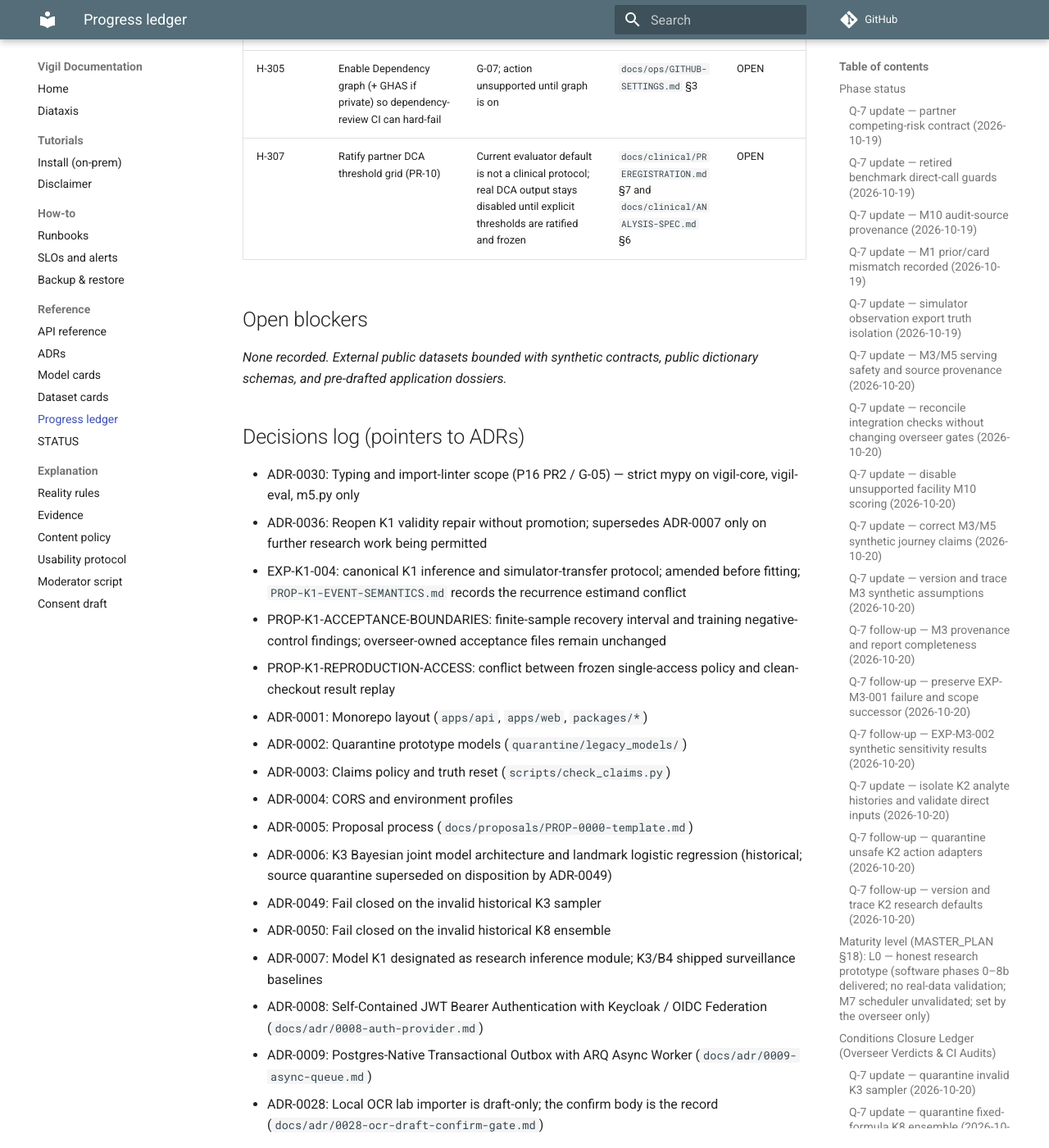
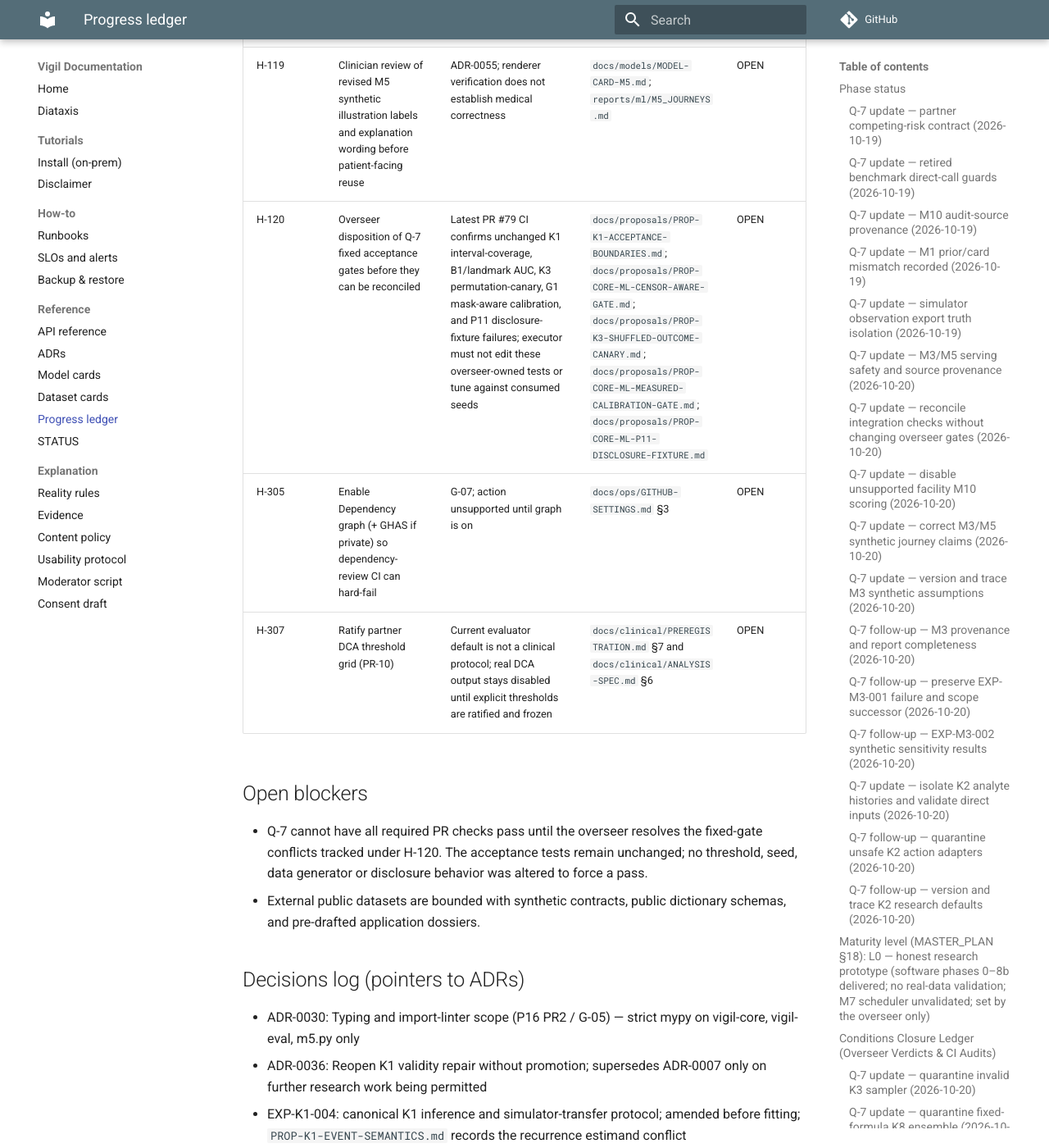
Before and after one commit to gasthecreator/vigil, an MkDocs documentation site: the page built from docs/PROGRESS.md, in a window 1280 px wide and 1400 px high, scrolled down 35925 px. Shown: the whole window at 82% size. Built offline with MkDocs 1.6.1 and Material for MkDocs 9.7.7, drawn with Linux system fonts in a browser that asks for light colours; comment, search, counter and statistics services are not loaded; some of the changed text lies outside the part shown.

Commit message:
test(sim): stabilize cohort fingerprints across platforms

```diff
--- a/docs/PROGRESS.md
+++ b/docs/PROGRESS.md
@@ -301,11 +301,13 @@
 | H-117 | Clinician usability of OCR confirm + consented real lab reports | H27 residual risk; EXP-OCR-001 is synthetic | `docs/HANDOVER.md` H-117 | OPEN |
 | H-118 | Native-speaker review of pcm/yo/ha/ig strings and glossary | Machine drafts only until then | `docs/HANDOVER.md` H-118 | OPEN |
 | H-119 | Clinician review of revised M5 synthetic illustration labels and explanation wording before patient-facing reuse | ADR-0055; renderer verification does not establish medical correctness | `docs/models/MODEL-CARD-M5.md`; `reports/ml/M5_JOURNEYS.md` | OPEN |
+| H-120 | Overseer disposition of Q-7 fixed acceptance gates before they can be reconciled | Latest PR #79 CI confirms unchanged K1 interval-coverage, B1/landmark AUC, K3 permutation-canary, G1 mask-aware calibration, and P11 disclosure-fixture failures; executor must not edit these overseer-owned tests or tune against consumed seeds | `docs/proposals/PROP-K1-ACCEPTANCE-BOUNDARIES.md`; `docs/proposals/PROP-CORE-ML-CENSOR-AWARE-GATE.md`; `docs/proposals/PROP-K3-SHUFFLED-OUTCOME-CANARY.md`; `docs/proposals/PROP-CORE-ML-MEASURED-CALIBRATION-GATE.md`; `docs/proposals/PROP-CORE-ML-P11-DISCLOSURE-FIXTURE.md` | OPEN |
 | H-305 | Enable Dependency graph (+ GHAS if private) so dependency-review CI can hard-fail | G-07; action unsupported until graph is on | `docs/ops/GITHUB-SETTINGS.md` §3 | OPEN |
 | H-307 | Ratify partner DCA threshold grid (PR-10) | Current evaluator default is not a clinical protocol; real DCA output stays disabled until explicit thresholds are ratified and frozen | `docs/clinical/PREREGISTRATION.md` §7 and `docs/clinical/ANALYSIS-SPEC.md` §6 | OPEN |
 
 ## Open blockers
-_None recorded. External public datasets bounded with synthetic contracts, public dictionary schemas, and pre-drafted application dossiers._
+- Q-7 cannot have all required PR checks pass until the overseer resolves the fixed-gate conflicts tracked under H-120. The acceptance tests remain unchanged; no threshold, seed, data generator or disclosure behavior was altered to force a pass.
+- External public datasets are bounded with synthetic contracts, public dictionary schemas, and pre-drafted application dossiers.
 
 ## Decisions log (pointers to ADRs)
 - ADR-0030: Typing and import-linter scope (P16 PR2 / G-05) — strict mypy on vigil-core, vigil-eval, m5.py only
@@ -380,3 +382,7 @@
 The shared feature/label audit found event-day fields used `float()` without rejecting booleans, so `True`/`False` could silently become day 1/0 for recurrence, competing events, or administrative censoring. All three fields now reject boolean values before event ordering and label generation. The parametrized regression covers each field. The existing one-seed simulator calibration discrepancy remains governed by `PROP-CORE-ML-MEASURED-CALIBRATION-GATE.md`; no target or study output was changed.
 
 The same pass removed 14 pre-existing strict-mypy errors in the shared feature module by correcting optional analyte typing, patient-row/feature value types, and event-day narrowing; the explicit `tracked_analytes=None` default remains supported. The feature module now passes strict mypy. Feature, simulator-parity, and partner-analysis suites pass again (112), Ruff and 521 documentation links pass. No model results were generated.
+
+### Q-7 CI follow-up — make simulator fingerprints platform-neutral (2026-10-20)
+
+PR #79 CI on Linux x86_64 showed that the nine full-precision cohort JSON hashes added for the simulator configuration migration did not match the local Apple arm64 hashes. The fingerprint test now rounds numeric frame values to an explicit 8-decimal precision before hashing; it still fails if any canonicalized cohort field changes. The focused test passes locally (9/9), Ruff and `git diff --check` pass. Linux verification is pending the next PR run. This change only updates the compatibility test; it does not regenerate or reinterpret model results. Current CI still has separate fixed-score, canary, K1 coverage, disclosure-fixture, and historical-reproduction failures, and packages A–B remain open.
```
Also changed, not shown: docs/proposals/PROP-CORE-ML-CENSOR-AWARE-GATE.md (+2 -0 lines), docs/proposals/PROP-CORE-ML-MEASURED-CALIBRATION-GATE.md (+1 -0 lines), docs/proposals/PROP-CORE-ML-P11-DISCLOSURE-FIXTURE.md (+1 -0 lines), docs/proposals/PROP-K1-ACCEPTANCE-BOUNDARIES.md (+2 -0 lines), docs/proposals/PROP-K3-SHUFFLED-OUTCOME-CANARY.md (+1 -1 lines), 1 other file.
